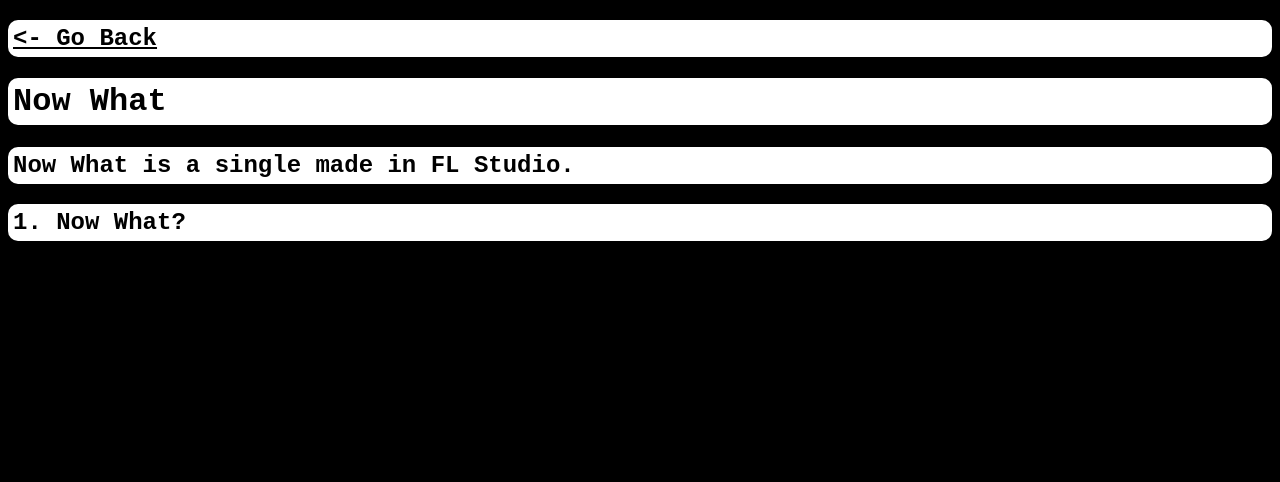
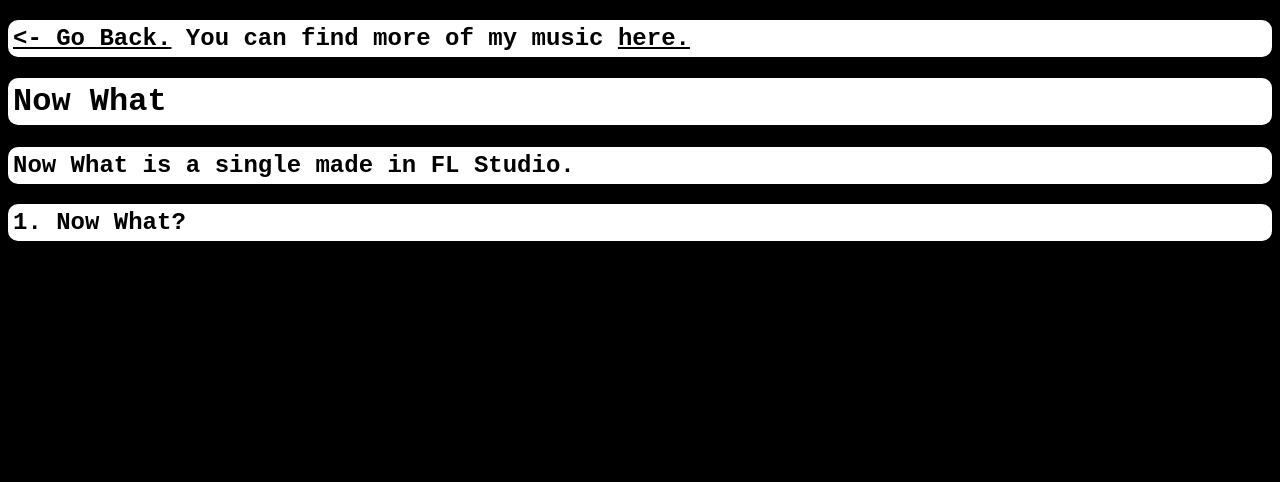
Before and after one commit to kappa-ok/kappas.live, a plain HTML site: page music.html in a window 1280 px wide. Shown: the top 482 px of the page. Drawn offline with Linux system fonts and the light colour scheme.

Commit message:
Update music.html

```diff
--- a/music.html
+++ b/music.html
@@ -12,7 +12,7 @@
 </head>
 <body>
 
-	<h2><a href="index.html"><- Go Back</a></h2>
+	<h2><a href="index.html"><- Go Back.</a> You can find more of my music <a href="https://j72-real.bandcamp.com/">here.</a></h2>
 
 	<h1>Now What</h1>
 	<h2>Now What is a single made in FL Studio.</h2>
```
